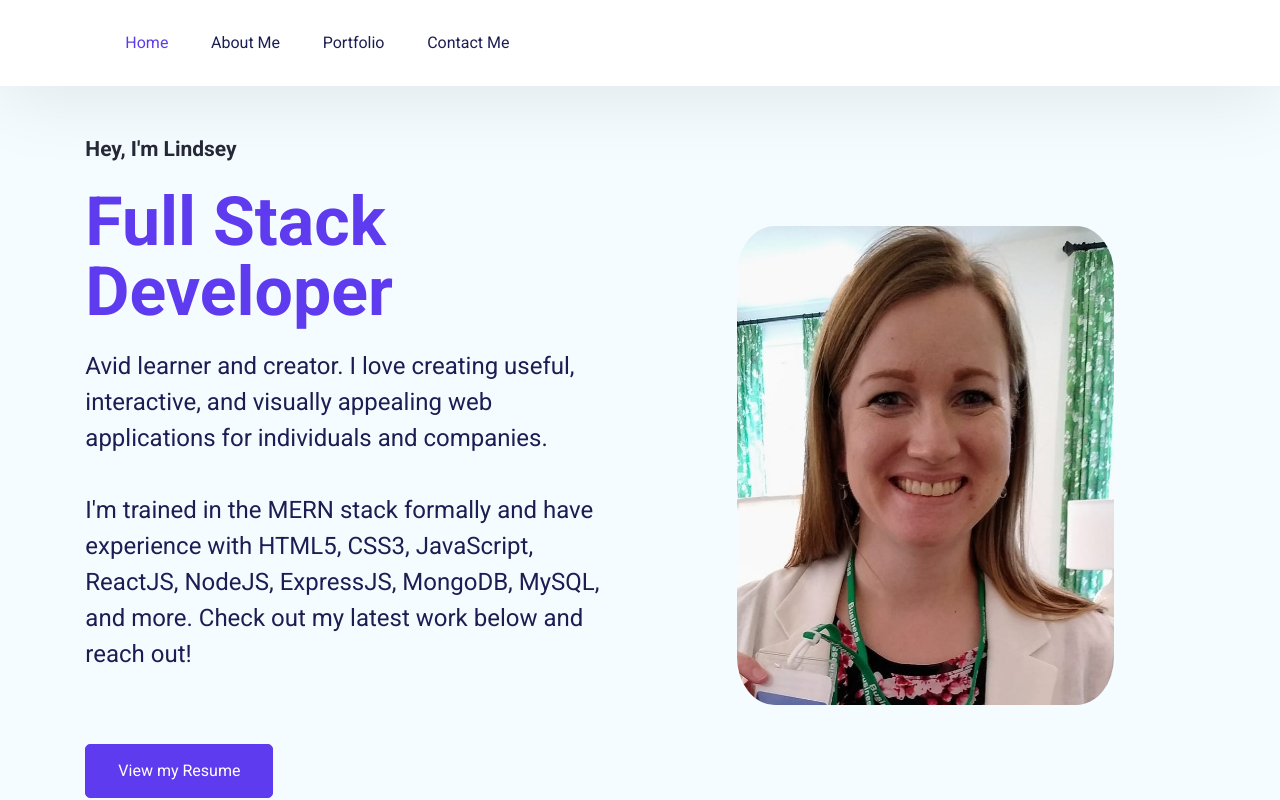
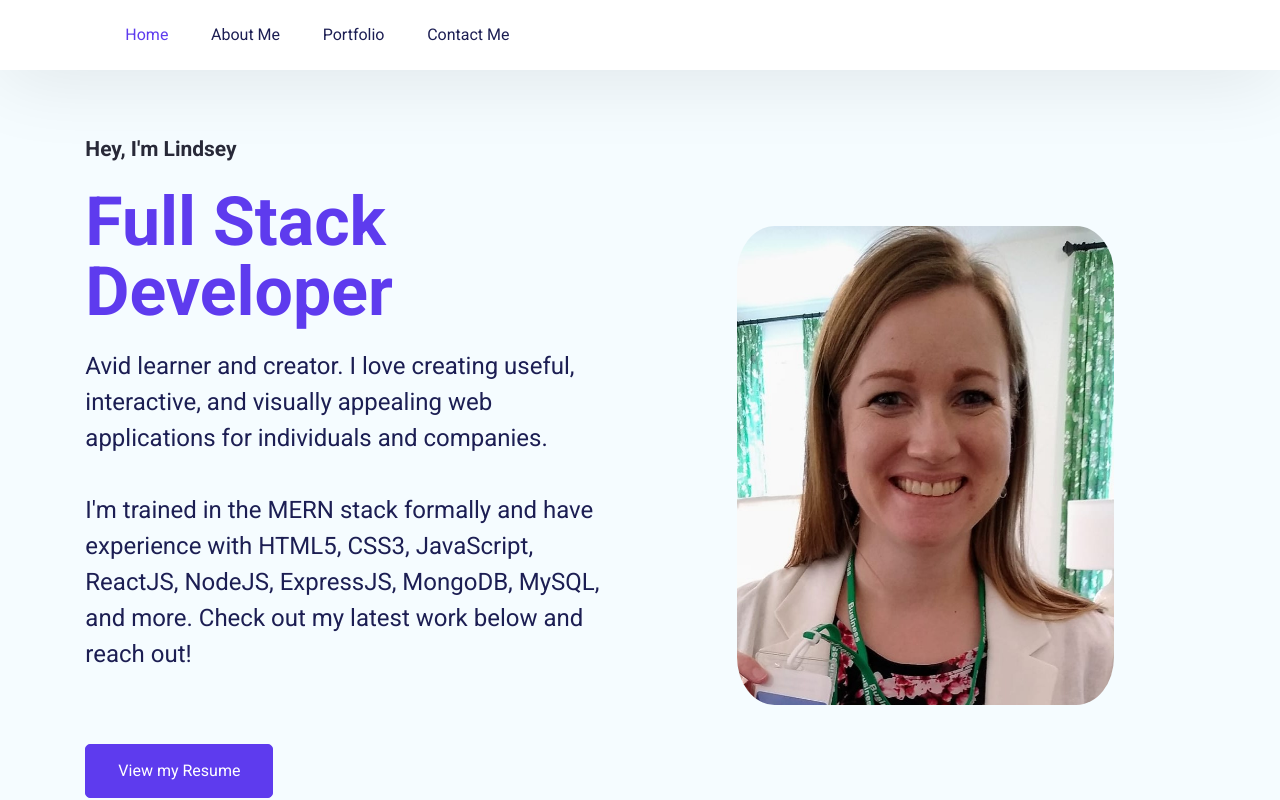
Before and after one commit to lindseycarlson23/new-react-portfolio, a React (Create React App) app: page / in a window 1280 px wide. Shown: the top 800 px of the page. Built offline with nearby package versions, Linux system fonts and the light colour scheme.

Commit message:
fixed navbar height

```diff
--- a/src/App.css
+++ b/src/App.css
@@ -177,6 +177,7 @@ h3 {
   top: 0;
   left: 0;
   right: 0;
+  height: 2.5rem;
 }
 .navbar--items > ul {
   list-style: none;
@@ -747,6 +748,7 @@ button[disabled] {
     left: 0;
     width: 100%;
     transition: all ease-in-out 0.4s;
+
   }
   .navbar--items ul {
     flex-direction: column;
```
